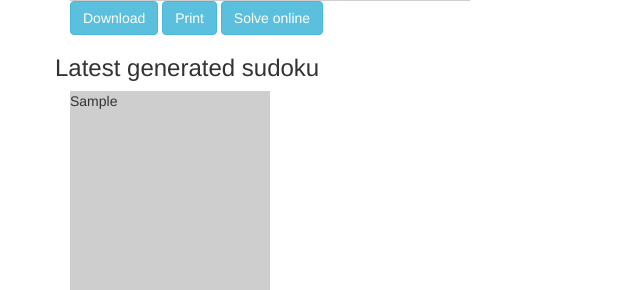
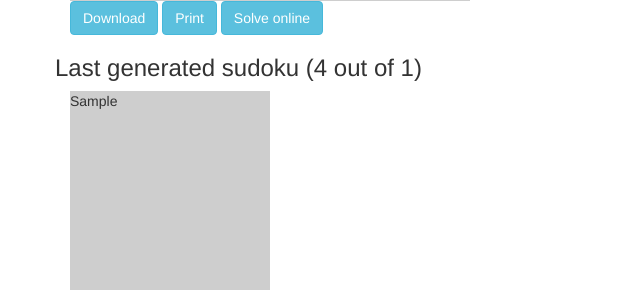
Before and after one commit to Octogear/sudoku, a Django app: page / in a window 1280 px wide. Shown: the part 655-945 px from the top of the page, without its empty margins (0-640 px from the left). Run offline with Django 3.2, Linux system fonts and the light colour scheme; tables that the repository leaves empty hold one stand-in row (values such as "Sample post"); some libraries are stand-ins or nearby versions.

Commit message:
fix #1 all times total to hp

```diff
--- a/sudoku_app/views.py
+++ b/sudoku_app/views.py
@@ -10,7 +10,7 @@ from django.contrib import messages
 from django.http import JsonResponse
 
 from . import forms
-from .models import SudokuModel
+from .models import SudokuModel, CounterModel
 
 
 class SignUpView(CreateView):
@@ -30,11 +30,13 @@ class IndexView(TemplateView):
     def get(self, request, *args, **kwargs):
         """Get method."""
         q = SudokuModel.objects.all().order_by('-id')[:4]  # .filter()
+        count = CounterModel.objects.all()[0].count
         return render(
             request,
             self.template_name, {
                 'page_title': self.page_title,
                 'last_boards': q,
+                'count': count,
             }
         )
 
--- a/templates/index.html
+++ b/templates/index.html
@@ -39,7 +39,7 @@
     </div>
 
     <div class="row">
-        <h3>Latest generated sudoku</h3>
+        <h3>Last generated sudoku (4 out of {{count}})</h3>
         <!-- last 3 or 4 generated tables -->
         {% for board in last_boards %}
             <div class="col-sm-3">
```
